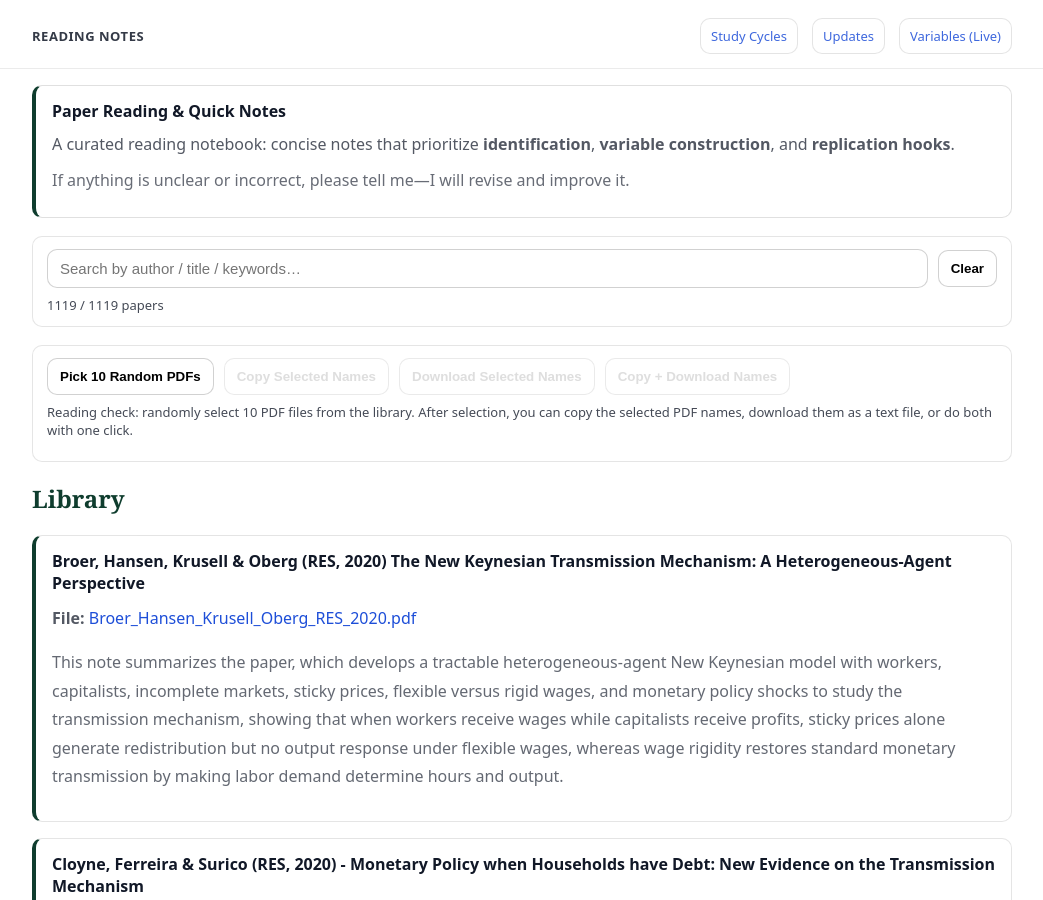
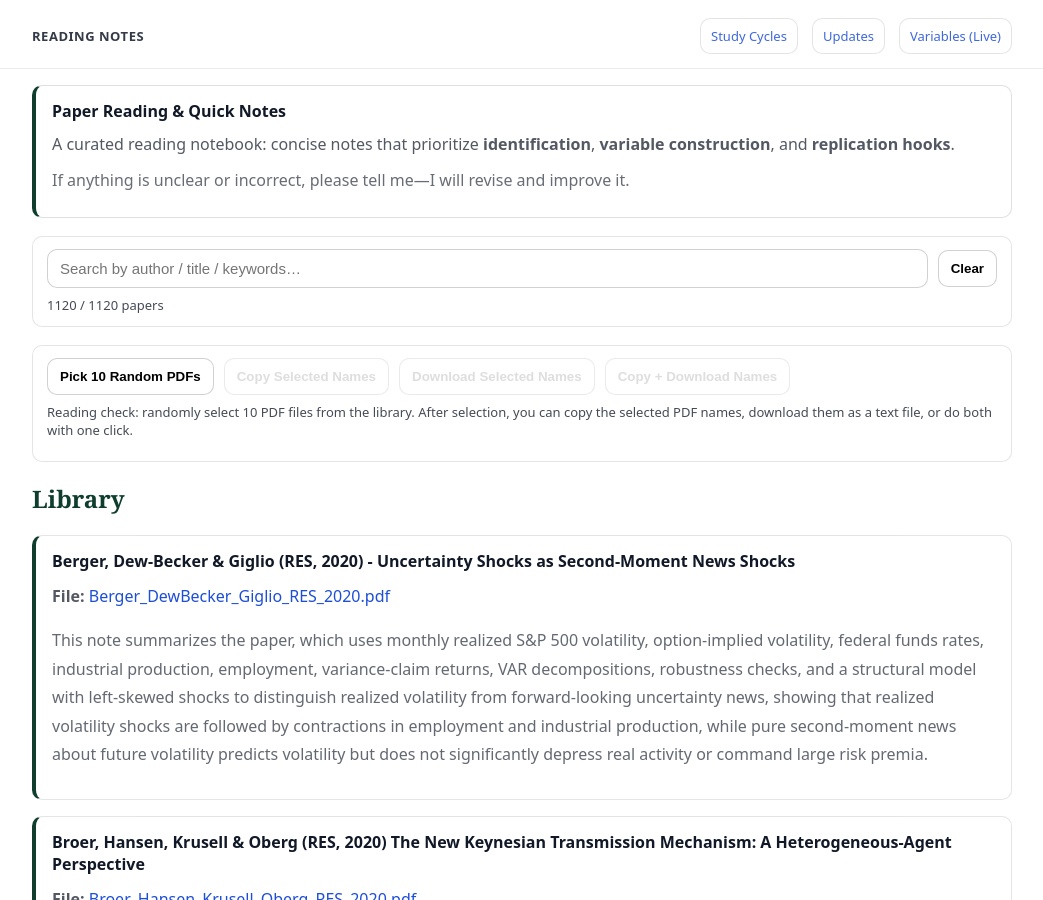
Before and after one commit to yaxinzn/study-archive, a Jekyll site: the page built from reading/index.md, in a window 1280 px wide and 900 px high. Shown: the whole window, without its empty margins (118-1161 px from the left). Built offline with Jekyll 4.4.1, drawn with Linux system fonts in a browser that asks for light colours.

Commit message:
Reading: add/update Berger_DewBecker_Giglio_RES_2020.pdf

```diff
--- a/_data/reading.yml
+++ b/_data/reading.yml
@@ -1,3 +1,7 @@
+- title: "Berger, Dew-Becker & Giglio (RES, 2020) - Uncertainty Shocks as Second-Moment News Shocks"
+  file: "Berger_DewBecker_Giglio_RES_2020.pdf"
+  desc: "This note summarizes the paper, which uses monthly realized S&P 500 volatility, option-implied volatility, federal funds rates, industrial production, employment, variance-claim returns, VAR decompositions, robustness checks, and a structural model with left-skewed shocks to distinguish realized volatility from forward-looking uncertainty news, showing that realized volatility shocks are followed by contractions in employment and industrial production, while pure second-moment news about future volatility predicts volatility but does not significantly depress real activity or command large risk premia."
+
 - title: "Broer, Hansen, Krusell & Oberg (RES, 2020) The New Keynesian Transmission Mechanism: A Heterogeneous-Agent Perspective"
   file: "Broer_Hansen_Krusell_Oberg_RES_2020.pdf"
   desc: "This note summarizes the paper, which develops a tractable heterogeneous-agent New Keynesian model with workers, capitalists, incomplete markets, sticky prices, flexible versus rigid wages, and monetary policy shocks to study the transmission mechanism, showing that when workers receive wages while capitalists receive profits, sticky prices alone generate redistribution but no output response under flexible wages, whereas wage rigidity restores standard monetary transmission by making labor demand determine hours and output."
```
Also changed, not shown: 1 other file.
